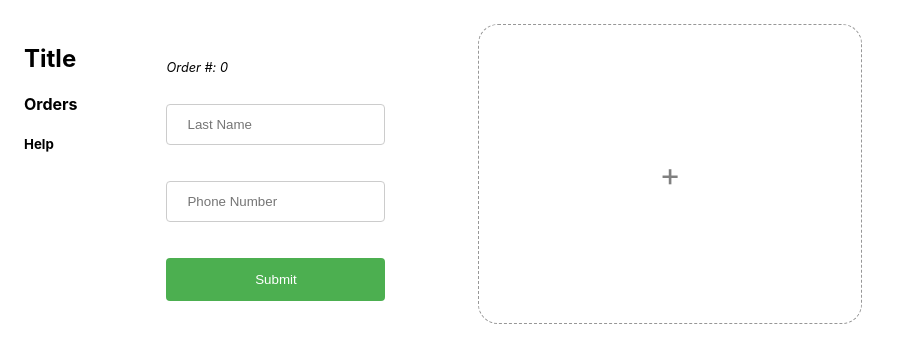
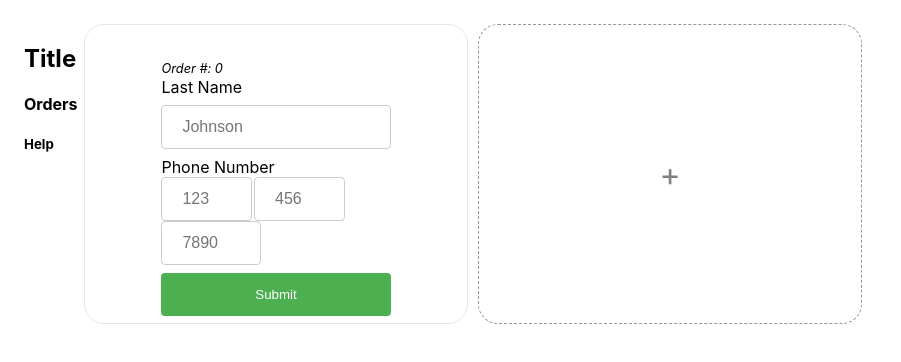
Before and after one commit to shsiangg/dry_cleaner_app, a React (Create React App) app: page / in a window 1280 px wide. Shown: the top 362 px of the page, without its empty margins (0-901 px from the left). Built offline with nearby package versions, Linux system fonts and the light colour scheme.

Commit message:
added number input styling

```diff
--- a/src/components/dashboard.css
+++ b/src/components/dashboard.css
@@ -15,6 +15,7 @@
 
 .dashboard-item.empty {
   background: white;
+  border: 0.5px solid #e6e6e6 ;
 }
 
 .dashboard-item.submitted {
@@ -43,8 +44,20 @@
 
 input[type=text] {
   width: 100%;
+  font-size: 1rem;
   padding: 12px 20px;
   margin: 8px 0;
+  display: inline-block;
+  border: 1px solid #ccc;
+  border-radius: 4px;
+  box-sizing: border-box;
+}
+
+input[type=tel] {
+  width: auto;
+  padding: 12px 20px;
+  font-size: 1rem;
+  margin-right: 0.1rem;
   display: inline-block;
   border: 1px solid #ccc;
   border-radius: 4px;
--- a/src/components/dashboard_item.js
+++ b/src/components/dashboard_item.js
@@ -44,6 +44,14 @@ export default function DashboardItem(props) {
   }, itemState === 'complete' ? null : (itemState === 'submit' ? 1000 : null) );
 
 
+  const handleKeyUp = (e) => {
+    if (e.target.value.length === e.target.maxLength) {
+      let num2 = document.querySelector("input[name='number2']")
+      let num3 = document.querySelector("input[name='number3']")
+      e.target.name === 'number1' ? num2.focus() : num3.focus()
+    }
+
+  }
 
   let content = () => {
     switch (itemState) {
@@ -51,9 +59,20 @@ export default function DashboardItem(props) {
         return (
           <div className={`dashboard-item empty ${props.uid}`} >
         <form className="item-content" onSubmit={(e) => handleSubmit(e)}>
-          <label><i style={{fontSize: "0.8rem"}}>Order #: {props.uid} </i></label><br></br>
-          <input required  type='text' name="lastName" placeholder="Last Name" onChange={handleInputChange} ></input><br></br>
-          <input required type='text' pattern="\d{10}"  name="number" placeholder="Phone Number" onChange={handleInputChange} ></input><br></br>
+          <label><i style={{fontSize: "0.8rem"}}>Order #: {props.uid} </i></label>
+          <label>Last Name</label>
+          <input required  type='text' name="lastName" placeholder="Johnson" onChange={handleInputChange} ></input>
+          <label>Phone Number</label>
+          <div>
+          <input required type='tel' size="3" minLength="3" maxLength="3" pattern="\d{3}" name="number1" placeholder="123"
+          onChange={handleInputChange}
+          onKeyUp={handleKeyUp}></input>
+          <input required type='tel' size="3" minLength="3" maxLength="3" pattern="\d{3}" name="number2" placeholder="456"
+          onChange={handleInputChange}
+          onKeyUp={handleKeyUp}></input>
+          <input required type='tel' size="4 " minLength="4" maxLength="4" pattern="\d{4}" name="number3" placeholder="7890"
+          onChange={handleInputChange}></input>
+          </div>
           <input type="submit" value="Submit" ></input>
         </form>
       </div>
@@ -66,8 +85,6 @@ export default function DashboardItem(props) {
           Order #: {props.uid}
           <button name="cancel" onClick={(e) => handleCancel(e, props.uid)}>Cancel Order</button>
          </i>
-
-
           <h1 className="last-name">{lastName}</h1>
           <i style={{textAlign: 'center'}}> {number}</i><br></br>
           <p style={{fontSize: "0.7rem"}}>Started at: {startTime}</p>
```
